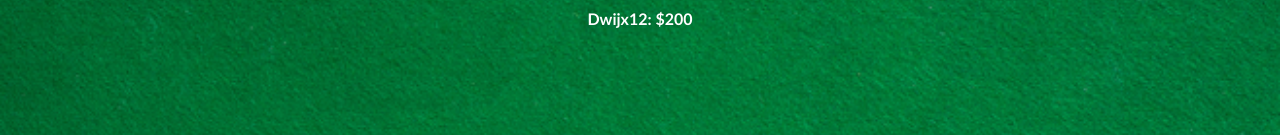
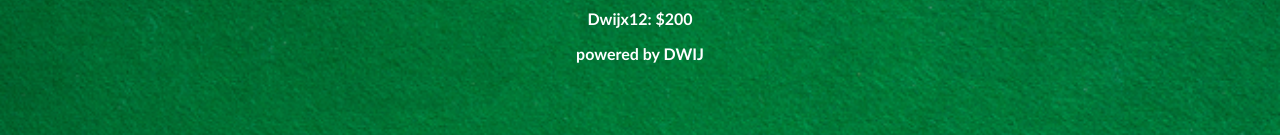
Before and after one commit to DwijNaranje/Blackjack-, a plain HTML site: page index.html in a window 1280 px wide. Shown: the part 221-356 px from the top of the page. Drawn offline with nearby package versions, Linux system fonts and the light colour scheme.

Commit message:
updated html

```diff
--- a/index.html
+++ b/index.html
@@ -12,4 +12,5 @@
         <p id="player-el"></p>
         <script src="index.js"></script>
     </body>
+    <section><p>powered by DWIJ</p></section>
 </html>
```
